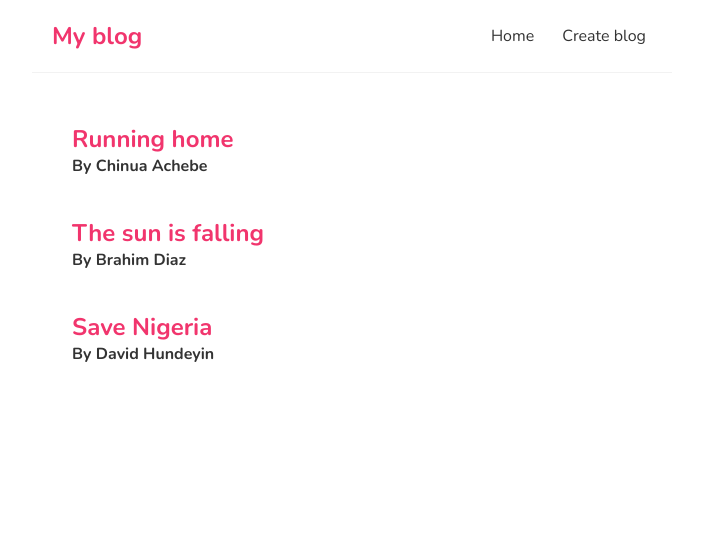
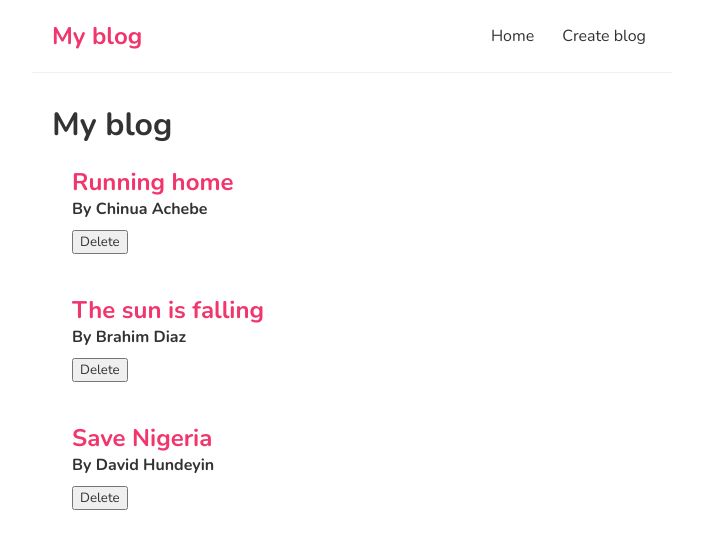
Before and after one commit to abubakrmo/my-blog, a React (Create React App) app: page / in a window 1280 px wide. Shown: the top 548 px of the page, without its empty margins (288-991 px from the left). Built offline with nearby package versions, Linux system fonts and the light colour scheme.

Commit message:
delete function added

```diff
--- a/src/blogslist.js
+++ b/src/blogslist.js
@@ -1,11 +1,13 @@
-const Bloglist = ({blogs}) => {
+const Bloglist = ({blogs, title, handleDelete}) => {
 
     return (
         <div className="blogslist">
+            <h1 style={{textAlign: "start"}}>{title}</h1>
             {blogs.map((blog)=>(
                 <div className="blogs" key={blog.id}>
                     <h2 className="blogTitle">{blog.title}</h2>
                     <h4>By {blog.author}</h4>
+                    <button type="button" onClick={()=>handleDelete(blog.id)} style={{marginTop: "10px"}}>Delete</button>
                 </div>
             ))}
         </div>
--- a/src/homepage.js
+++ b/src/homepage.js
@@ -1,13 +1,20 @@
 import Bloglist from "./blogslist";
+import { useState } from "react";
 const Homepage = () => {
-    const blogs = [
+    const [blogs, setBlogs] = useState([
         {title: "Running home", author: "Chinua Achebe", id: 1},
         {title: "The sun is falling", author: "Brahim Diaz", id: 2},
         {title: "Save Nigeria", author: "David Hundeyin", id: 3},
-    ]
+    ])
+
+    const handleDelete = (id) => {
+        const newBlogs = blogs.filter((blog)=>blog.id !== id)
+        setBlogs(newBlogs)
+    }
+
     return (
         <div className="home">
-            <Bloglist blogs = {blogs}/>
+            <Bloglist blogs = {blogs} title = {"My blog"} handleDelete = {handleDelete}/>
         </div>
      );
 }
```
